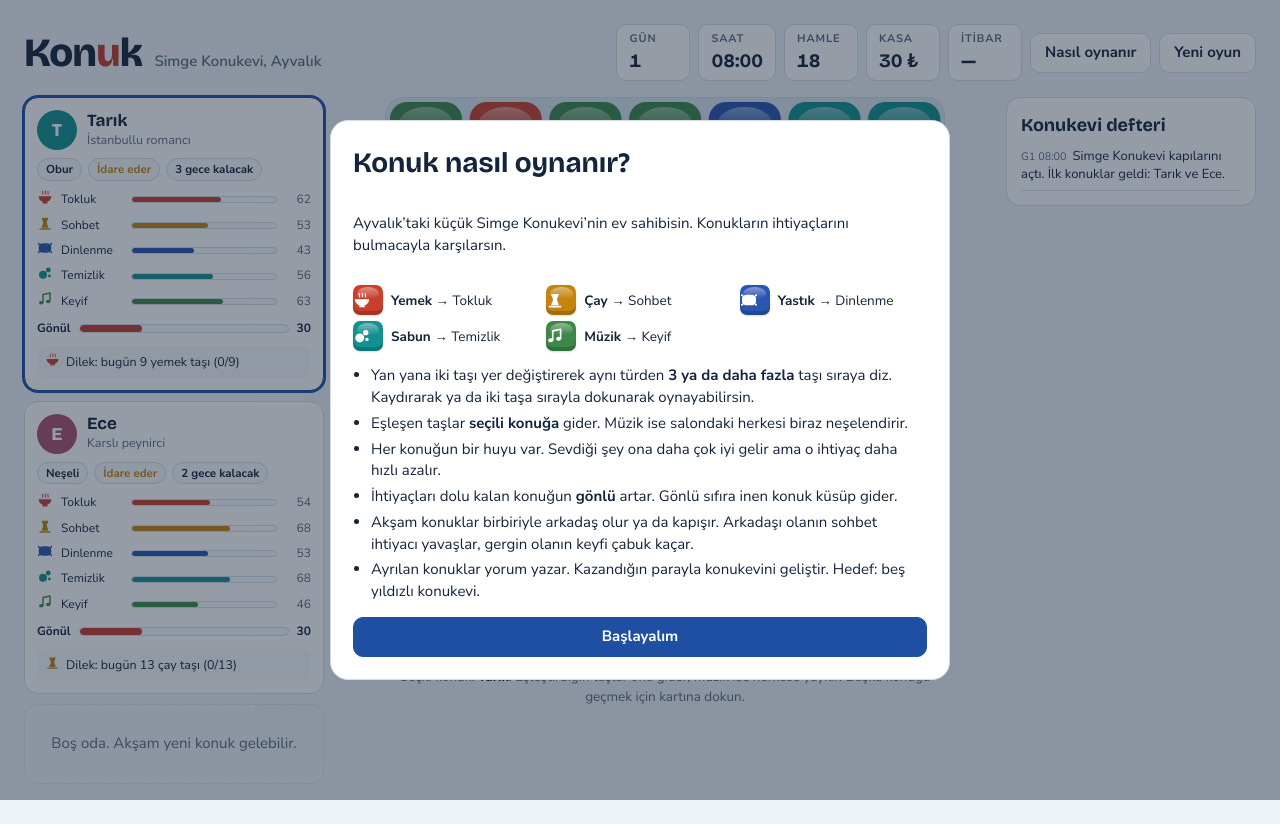
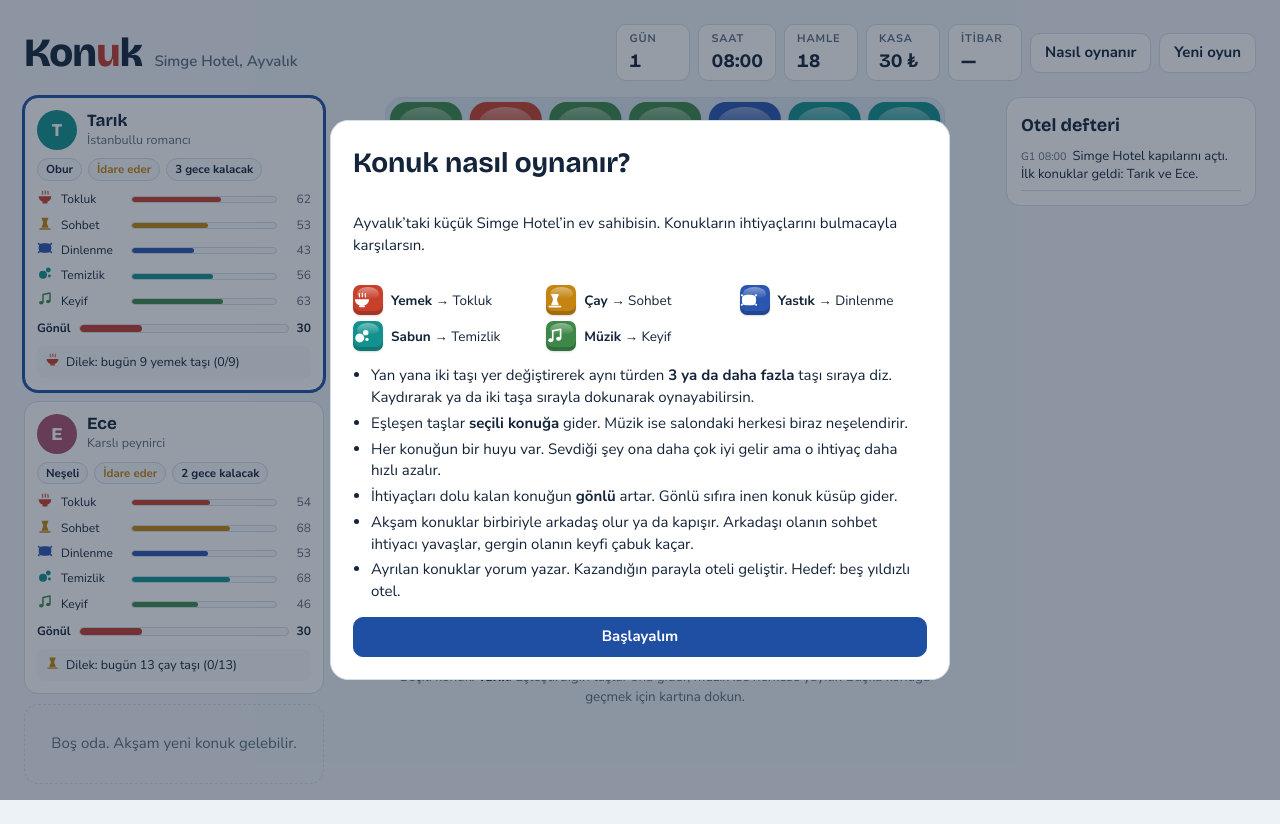
Before and after one commit to simgetasdemir/konuk, a plain HTML site: page index.html in a window 1280 px wide. Drawn offline with nearby package versions, Linux system fonts and the light colour scheme.

Commit message:
Otelin adını Simge Hotel yap
Co-Authored-By: Claude Opus 5.5 <noreply@anthropic.com>
Claude-Session: https://claude.ai/code/session_01PmzdJc5HnesVy8oxTitzBA

```diff
--- a/index.html
+++ b/index.html
@@ -136,7 +136,7 @@ button:focus-visible,.guest:focus-visible{outline:3px solid var(--accent);outlin
 
 <div class="app">
   <header class="top">
-    <div class="brand"><h1>Kon<span>u</span>k</h1><p>Simge Konukevi, Ayvalık</p></div>
+    <div class="brand"><h1>Kon<span>u</span>k</h1><p>Simge Hotel, Ayvalık</p></div>
     <div class="stats">
       <div class="stat"><small>Gün</small><b id="s-day">1</b></div>
       <div class="stat"><small>Saat</small><b id="s-clock">08:00</b></div>
@@ -153,7 +153,7 @@ button:focus-visible,.guest:focus-visible{outline:3px solid var(--accent);outlin
       <div class="board" id="board" aria-label="Bulmaca tahtası"></div>
       <p class="hint-line" id="hint"></p>
     </section>
-    <aside class="side"><h2>Konukevi defteri</h2><ol class="log" id="log"></ol></aside>
+    <aside class="side"><h2>Otel defteri</h2><ol class="log" id="log"></ol></aside>
   </main>
 </div>
 <div class="modal" id="modal" hidden><div class="sheet" id="sheet" role="dialog" aria-modal="true"></div></div>
@@ -215,7 +215,7 @@ function makeWish(g){
 function freshState(){
   S={day:1,move:0,lira:30,reviews:[],guests:[],sel:0,rooms:3,up:{},rel:{},log:[],nextId:1,won:false,grid:null,seenHelp:false};
   S.guests.push(newGuest()); S.guests.push(newGuest());
-  addLog('Simge Konukevi kapılarını açtı. İlk konuklar geldi: '+S.guests.map(g=>g.name).join(' ve ')+'.');
+  addLog('Simge Hotel kapılarını açtı. İlk konuklar geldi: '+S.guests.map(g=>g.name).join(' ve ')+'.');
   genGrid();
 }
 const movesPerDay=()=>18+(S.up.bahce?4:0);
@@ -356,7 +356,7 @@ function endMove(){
   const angry=S.guests.filter(g=>g.gonul<=0);
   angry.forEach(g=>{
     const rv={name:g.name,trait:g.trait,stars:1,day:S.day,text:'Kimse benimle ilgilenmedi. Gece yarısı bavulumu topladım.'};
-    S.reviews.push(rv);addLog(g.name+' küplere bindi ve konukevini erkenden terk etti. (1 yıldız)');
+    S.reviews.push(rv);addLog(g.name+' küplere bindi ve oteli erkenden terk etti. (1 yıldız)');
   });
   if(angry.length){S.guests=S.guests.filter(g=>g.gonul>0);S.sel=clamp(S.sel,0,Math.max(0,S.guests.length-1));}
   if(!findMove()){addLog('Tahtada hamle kalmadı, taşlar yeniden dizildi.');genGrid();els.forEach(e=>e.remove());els.clear();}
@@ -466,13 +466,13 @@ function showNight(){
   const {lines,winNow,day}=S.pendingNight;
   const stars=n=>'★'.repeat(n)+'☆'.repeat(5-n);
   let h='<h2>'+day+'. günün sonu</h2>';
-  if(winNow)h+='<div class="win">Simge Konukevi beş yıldızlı oldu! Son yorumların ortalaması '+rep().toFixed(1)+'. İstersen oynamaya devam edebilirsin.</div>';
+  if(winNow)h+='<div class="win">Simge Hotel beş yıldızlı oldu! Son yorumların ortalaması '+rep().toFixed(1)+'. İstersen oynamaya devam edebilirsin.</div>';
   h+='<p>Konuklar oda parası olarak <b>'+lines.pay+' ₺</b> ödedi. Kasada <b>'+S.lira+' ₺</b> var.</p>';
   if(lines.social.length)h+='<h3>Akşam avluda</h3><ul>'+lines.social.map(s=>'<li>'+s+'</li>').join('')+'</ul>';
   if(lines.out.length)h+='<h3>Ayrılanların yorumları</h3>'+lines.out.map(rv=>'<div class="review"><div><b>'+rv.name+'</b> <span class="stars">'+stars(rv.stars)+'</span>'+(rv.tip?' <small>· '+rv.tip+' ₺ bahşiş</small>':'')+'</div><div>“'+rv.text+'”</div></div>').join('');
   if(lines.inn.length)h+='<h3>Yeni gelenler</h3><ul>'+lines.inn.map(g=>'<li><b>'+g.name+'</b>, '+g.origin+'. '+TRAITS[g.trait].label+': '+TRAITS[g.trait].desc+'.</li>').join('')+'</ul>';
   else if(!S.guests.length)h+='<p>Bu gece kimse gelmedi.</p>';
-  h+='<h3>Konukevini geliştir</h3><div class="shop">'+SHOP.map(it=>{
+  h+='<h3>Oteli geliştir</h3><div class="shop">'+SHOP.map(it=>{
     const own=S.up[it.id];
     return '<div class="item'+(own?' owned':'')+'"><b>'+it.name+'</b><p>'+it.desc+'</p>'+(own?'<p>Alındı</p>':'<button class="btn" type="button" data-buy="'+it.id+'"'+(S.lira<it.cost?' disabled':'')+'>'+it.cost+' ₺ öde</button>')+'</div>';
   }).join('')+'</div>';
@@ -529,18 +529,18 @@ function renderLog(){$('log').innerHTML=S.log.map(l=>'<li><small>'+l.t+'</small>
 function renderAll(){
   renderStats();renderGuests();renderBoard();renderLog();armIdle();
   const g=S.guests[S.sel];
-  if(!busy)setHint(g?'Seçili konuk: <b>'+g.name+'</b>. Eşleştirdiğin taşlar ona gider, müzik ise herkese yayılır. Başka konuğa geçmek için kartına dokun.':'Bugün konukevi boş. Taşları eşleştirip günü bitirebilirsin.');
+  if(!busy)setHint(g?'Seçili konuk: <b>'+g.name+'</b>. Eşleştirdiğin taşlar ona gider, müzik ise herkese yayılır. Başka konuğa geçmek için kartına dokun.':'Bugün otel boş. Taşları eşleştirip günü bitirebilirsin.');
 }
 function showHelp(){
   openModal('<h2>Konuk nasıl oynanır?</h2>'+
-  '<p>Ayvalık’taki küçük Simge Konukevi’nin ev sahibisin. Konukların ihtiyaçlarını bulmacayla karşılarsın.</p>'+
+  '<p>Ayvalık’taki küçük Simge Hotel’in ev sahibisin. Konukların ihtiyaçlarını bulmacayla karşılarsın.</p>'+
   '<div class="legend">'+TK.map(t=>'<div><div class="face" style="background:var(--t-'+t+')">'+ICON[t]+'</div><span><b>'+TYPES[t].label+'</b> → '+TYPES[t].need+'</span></div>').join('')+'</div>'+
   '<ul><li>Yan yana iki taşı yer değiştirerek aynı türden <b>3 ya da daha fazla</b> taşı sıraya diz. Kaydırarak ya da iki taşa sırayla dokunarak oynayabilirsin.</li>'+
   '<li>Eşleşen taşlar <b>seçili konuğa</b> gider. Müzik ise salondaki herkesi biraz neşelendirir.</li>'+
   '<li>Her konuğun bir huyu var. Sevdiği şey ona daha çok iyi gelir ama o ihtiyaç daha hızlı azalır.</li>'+
   '<li>İhtiyaçları dolu kalan konuğun <b>gönlü</b> artar. Gönlü sıfıra inen konuk küsüp gider.</li>'+
   '<li>Akşam konuklar birbiriyle arkadaş olur ya da kapışır. Arkadaşı olanın sohbet ihtiyacı yavaşlar, gergin olanın keyfi çabuk kaçar.</li>'+
-  '<li>Ayrılan konuklar yorum yazar. Kazandığın parayla konukevini geliştir. Hedef: beş yıldızlı konukevi.</li></ul>'+
+  '<li>Ayrılan konuklar yorum yazar. Kazandığın parayla oteli geliştir. Hedef: beş yıldızlı otel.</li></ul>'+
   '<button class="btn primary" type="button" id="b-close">Başlayalım</button>');
   $('b-close').onclick=()=>{S.seenHelp=true;save();closeModal();};
 }
```
Also changed, not shown: 1 other file.
